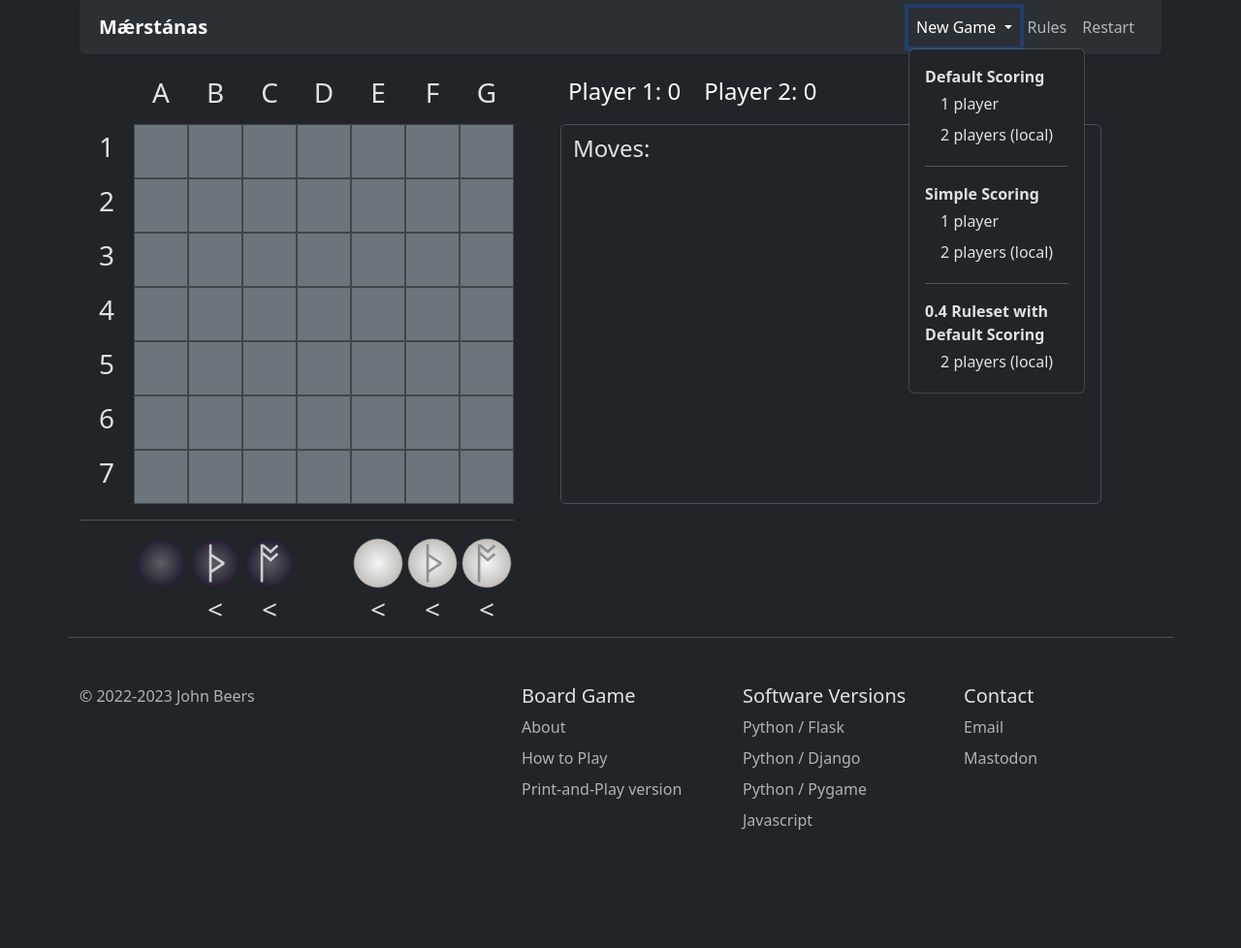
After one commit to jaerrib/maerstanas_python, a Flask app: page /upgrade in a window 1280 px wide, after a click on "New Game". The commit adds this page. Shown: the whole page at 97% size. Run offline with Flask 3, Linux system fonts and the light colour scheme; some libraries are stand-ins or nearby versions.

Commit message:
Add placeholders for new stones

```diff
--- a/app/__init__.py
+++ b/app/__init__.py
@@ -61,3 +61,39 @@ def process(row, col):
             session["data"] = assign_move(session["data"], best_row, best_col)
     session["data"]["game_over"] = session["data"]["moves_left"] == []
     return redirect("/")
+
+
+@app.route("/stone/<int:player>/<int:stone>")
+def stone_selector():
+    pass
+
+
+@app.route("/new_upgrade_game")
+def new_upgrade_game():
+    session.clear()
+    session["player2"] = "human"
+    return redirect("/upgrade")
+
+
+@app.route("/upgrade")
+def upgrade_game():
+    if "player2" not in session:
+        session["player2"] = "computer"
+    if "scoring" not in session:
+        session["scoring"] = 1
+    if "data" not in session:
+        game = Game()
+        game.scoring_type = session["scoring"]
+        session["data"] = {
+            "move_list": game.move_list,
+            "moves_left": game.moves_left,
+            "score_p1": game.score_p1,
+            "score_p2": game.score_p2,
+            "result": game.result,
+            "active_player": game.active_player,
+            "board": game.board.data,
+            "game_over": False,
+            "player2": session["player2"],
+            "scoring_type": game.scoring_type,
+        }
+    return render_template("upgrade-game.html", data=session["data"])
--- a/app/templates/header.html
+++ b/app/templates/header.html
@@ -26,9 +26,13 @@
                                     <li class="fw-bold">Default Scoring</li>
                                     <li><a class="dropdown-item" href="/new_game/1/default">1 player</a></li>
                                     <li><a class="dropdown-item" href="/new_game/2/default">2 players (local)</a></li>
+                                    <li><hr></li>
                                     <li class="fw-bold">Simple Scoring</li>
                                     <li><a class="dropdown-item" href="/new_game/1/simple">1 player</a></li>
                                     <li><a class="dropdown-item" href="/new_game/2/simple">2 players (local)</a></li>
+                                    <li><hr></li>
+                                    <li class="fw-bold">0.4 Ruleset with Default Scoring</li>
+                                    <li><a class="dropdown-item" href="/new_upgrade_game">2 players (local)</a></li>
                                 </ul>
                             </li>
                             <li class="nav-item" data-bs-toggle="offcanvas" href="#rules" aria-controls="rules">
--- /dev/null
+++ b/app/templates/upgrade-game.html
@@ -0,0 +1,108 @@
+<!DOCTYPE html>
+<html lang="en" data-bs-theme="dark">
+
+<head>
+    <meta charset="UTF-8">
+    <meta http-equiv="X-UA-Compatible" content="IE=edge">
+    <meta name="viewport" content="width=device-width, initial-scale=1.0">
+    <title>Mǽrstánas</title>
+    <link rel="stylesheet" href="{{ url_for('static', filename='css/style.css') }}">
+    <link rel="stylesheet" href="{{ url_for('static', filename='css/bootstrap.min.css') }}">
+</head>
+
+<body>
+    {% block header %}
+    {% include "header.html" %}
+    {% endblock header %}
+
+        <div class="container d-flex flex-wrap">
+            <!-- Left Col -->
+            <div>
+                <!-- Game Area -->
+                <div>
+                    <!-- Letter Row -->
+                    <div class="d-flex">
+                        <div class="square"></div>
+                        {% for letter in "ABCDEFG" %}
+                        <div class="square">{{letter}}</div>
+                        {% endfor %}
+                    </div>
+                    <!-- End Letter Row -->
+                    <!--  Game Board -->
+                    {% for row in range(1, 8) %}
+                    <div class="d-flex">
+                        <div class="square">{{row}}</div>
+                        {% for col in range(1, 8) %}
+                        <a href="/process/{{row}}/{{col}}">
+                            <div class="square bg-secondary border border-secondary-subtle">
+
+                                {% if data.board[row][col] == 1 %}
+                                <img src="{{ url_for('static', filename='img/dark_stone.svg') }}" class="stone"
+                                    alt="dark stone">
+                                {% elif data.board[row][col] == 2 %}
+                                <img src="{{ url_for('static', filename='img/light_stone.svg') }}" class="stone"
+                                    alt="light stone">
+                                {% endif %}
+
+                            </div>
+                        </a>
+                        {% endfor %}
+                    </div>
+                    {% endfor %}
+                    <!-- End Game Board -->
+                    <hr>
+                    <!-- Stone Selection -->
+                    <div class="d-flex">
+                        <div class="square"></div>
+                        <div class="square"><a href="/stone/1/0"><img src="{{ url_for('static', filename='img/dark_stone.svg') }}" class="stone" alt="dark stone"></a></div>
+                        <div class="square"><a href="/stone/1/1"><img src="{{ url_for('static', filename='img/dark_thunder_stone.svg') }}" class="stone" alt="dark thunder stone"></a><</div>
+                        <div class="square"><a href="/stone/1/2"><img src="{{ url_for('static', filename='img/dark_woden_stone.svg') }}" class="stone" alt="dark Woden stone"></a><</div>
+                        <div class="square"></div>
+                        <div class="square"><a href="/stone/1/0"><img src="{{ url_for('static', filename='img/light_stone.svg') }}" class="stone" alt="light stone"></a><</div>
+                        <div class="square"><a href="/stone/1/1"><img src="{{ url_for('static', filename='img/light_thunder_stone.svg') }}" class="stone" alt="light thunder stone"></a><</div>
+                        <div class="square"><a href="/stone/1/2"><img src="{{ url_for('static', filename='img/light_woden_stone.svg') }}" class="stone" alt="light Woden stone"></a><</div>
+                    </div>
+                    <!-- End Stone Selection -->
+                </div>
+                <!--End Game Area-->
+            </div>
+
+            <!-- Right Col -->
+            <div class="ms-5 mt-md-3 mt-lg-0 w-50">
+
+                <!-- Score -->
+               <div class="d-flex mt-1">
+                    <p class="ps-2 text-body-emphasis fs-4 mb-0">Player 1: {{data.score_p1}}</p>
+                    <p class="ps-4 text-body-emphasis fs-4 mb-0">Player 2: {{data.score_p2}}</p>
+                </div>
+                <!-- End Score -->
+
+                <!-- Moves -->
+                <div class="row">
+                    <div class="container mt-3">
+                        <div class="overflow-auto form-control overflow-y-scroll" style="height: 24.5rem">
+                            <p class="fs-4">Moves:</p>
+                            {% if data["game_over"] %}
+                                <p class="fs-4 text-info fw-bold">GAME OVER</p>
+                            {% endif %}
+                            {% for move in data["move_list"]|reverse %}
+                                <p>
+                                    <span class="text-secondary">{{data["move_list"]|length - loop.index + 1}}.</span>
+                                    {{move[1]}} (Player {{move[0]}})
+                                </p>
+                            {% endfor %}
+                        </div>
+                    </div>
+                </div>
+                <!-- End Moves -->
+
+            </div>
+        </div>
+
+    {% block footer %}
+    {% include "footer.html" %}
+    {% endblock footer %}
+
+</body>
+
+</html>
```
